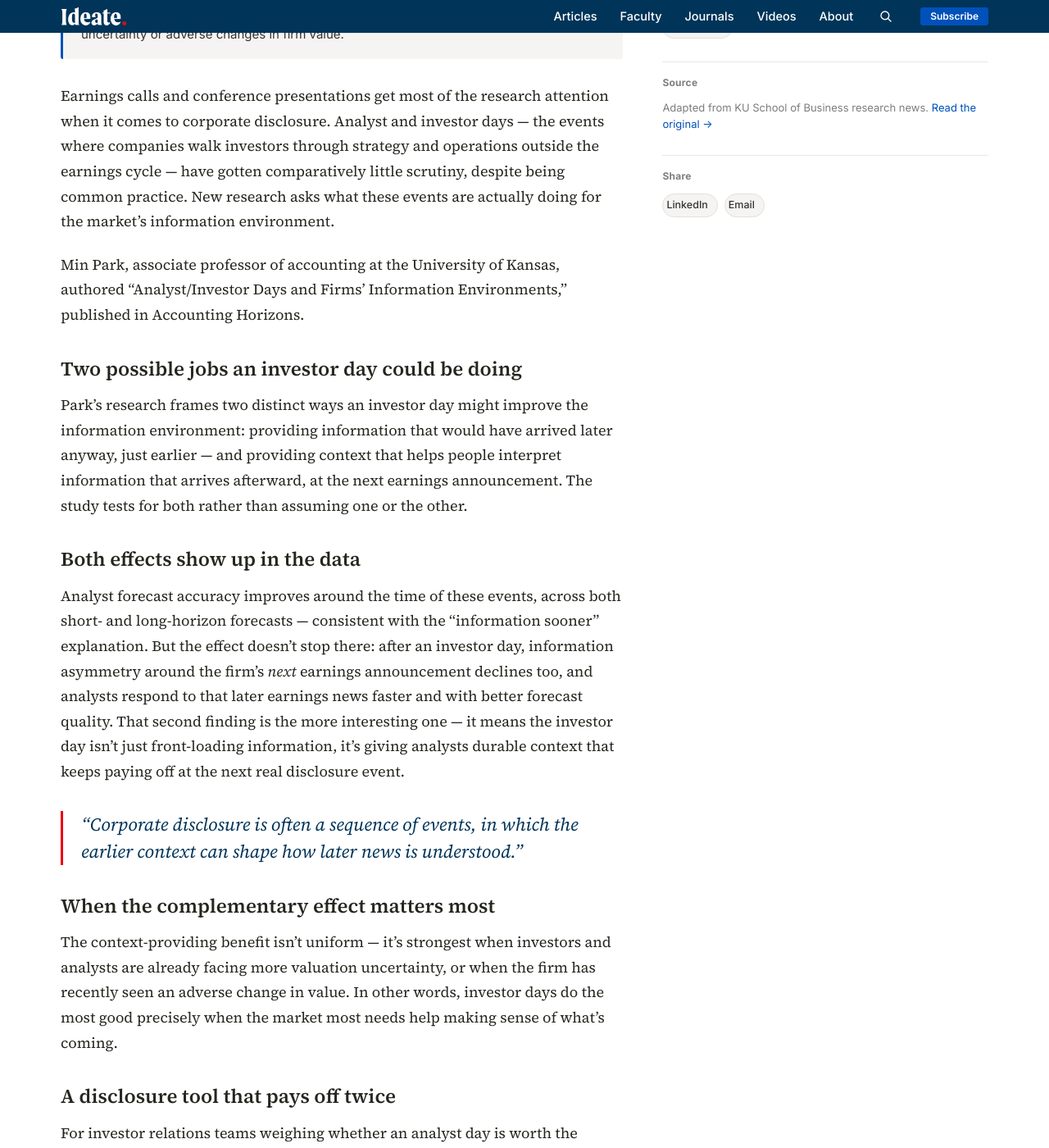
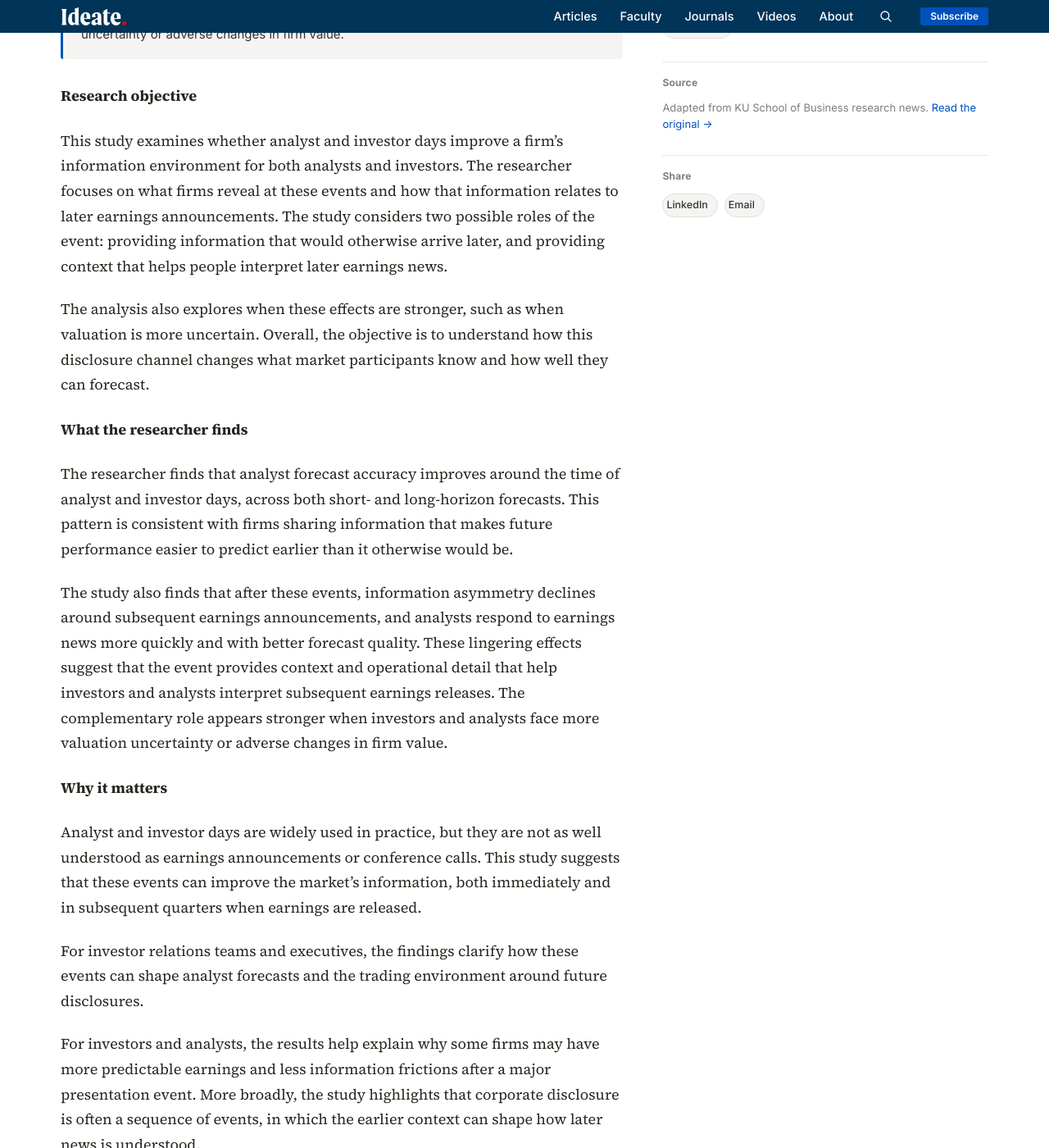
Before and after one commit to KUBschool/ideate, a Jekyll site: the page built from _articles/2025-01-01-investor-days-information-environment.md, in a window 1280 px wide and 1400 px high, scrolled down 1089 px. Shown: the whole window at 82% size. Built offline with Jekyll 4.4.1, drawn with Linux system fonts in a browser that asks for light colours; some of the changed text lies outside the part shown.

Commit message:
Update Article “2025-01-01-investor-days-information-environment”

```diff
--- a/_articles/2025-01-01-investor-days-information-environment.md
+++ b/_articles/2025-01-01-investor-days-information-environment.md
@@ -1,42 +1,45 @@
 ---
-title: "Investor days don't just deliver news early — they help investors read the earnings news that comes after"
-dek: "Analyst and investor days get less research attention than earnings calls, but new research finds they do double duty: giving markets information sooner, and giving investors context that makes the next earnings report easier to interpret."
+title: Investor days don't just deliver news early — they help investors read
+  the earnings news that comes after
+dek: "Analyst and investor days get less research attention than earnings calls,
+  but new research finds they do double duty: giving markets information sooner,
+  and giving investors context that makes the next earnings report easier to
+  interpret."
 topic: accounting
 faculty:
   - min-park
-byline: "Min Park"
-date: 2025-01-01
+byline: Min Park
+date: 2025-03-01
+image: /assets/uploads/investor-day.png
 image_tint: steam
 featured: false
-source_url: "https://business.ku.edu/research-and-faculty/accounting/research-insights"
-answer_box: >-
-  Research on analyst and investor days finds forecast accuracy improves
-  around these events across both short- and long-horizon forecasts,
-  and that information asymmetry declines around the firm's subsequent
-  earnings announcement — with analysts responding to that later
-  earnings news more quickly and with better forecast quality. The
-  complementary, context-providing effect is strongest when investors
-  face more valuation uncertainty or adverse changes in firm value.
+source_url: https://business.ku.edu/research-and-faculty/accounting/research-insights
+answer_box: Research on analyst and investor days finds forecast accuracy
+  improves around these events across both short- and long-horizon forecasts,
+  and that information asymmetry declines around the firm's subsequent earnings
+  announcement — with analysts responding to that later earnings news more
+  quickly and with better forecast quality. The complementary, context-providing
+  effect is strongest when investors face more valuation uncertainty or adverse
+  changes in firm value.
+journal: Accounting Horizons
+journal_url: https://publications.aaahq.org/accounting-horizons/article-abstract/39/1/199/12357/Analyst-Investor-Days-and-Firms-Information?redirectedFrom=fulltext
 ---
+#### Research objective
 
-Earnings calls and conference presentations get most of the research attention when it comes to corporate disclosure. Analyst and investor days — the events where companies walk investors through strategy and operations outside the earnings cycle — have gotten comparatively little scrutiny, despite being common practice. New research asks what these events are actually doing for the market's information environment.
+This study examines whether analyst and investor days improve a firm’s information environment for both analysts and investors. The researcher focuses on what firms reveal at these events and how that information relates to later earnings announcements. The study considers two possible roles of the event: providing information that would otherwise arrive later, and providing context that helps people interpret later earnings news.
 
-Min Park, associate professor of accounting at the University of Kansas, authored "Analyst/Investor Days and Firms' Information Environments," published in Accounting Horizons.
+The analysis also explores when these effects are stronger, such as when valuation is more uncertain. Overall, the objective is to understand how this disclosure channel changes what market participants know and how well they can forecast.
 
-## Two possible jobs an investor day could be doing
+#### What the researcher finds
 
-Park's research frames two distinct ways an investor day might improve the information environment: providing information that would have arrived later anyway, just earlier — and providing context that helps people interpret information that arrives afterward, at the next earnings announcement. The study tests for both rather than assuming one or the other.
+The researcher finds that analyst forecast accuracy improves around the time of analyst and investor days, across both short- and long-horizon forecasts. This pattern is consistent with firms sharing information that makes future performance easier to predict earlier than it otherwise would be.
 
-## Both effects show up in the data
+The study also finds that after these events, information asymmetry declines around subsequent earnings announcements, and analysts respond to earnings news more quickly and with better forecast quality. These lingering effects suggest that the event provides context and operational detail that help investors and analysts interpret subsequent earnings releases. The complementary role appears stronger when investors and analysts face more valuation uncertainty or adverse changes in firm value.
 
-Analyst forecast accuracy improves around the time of these events, across both short- and long-horizon forecasts — consistent with the "information sooner" explanation. But the effect doesn't stop there: after an investor day, information asymmetry around the firm's *next* earnings announcement declines too, and analysts respond to that later earnings news faster and with better forecast quality. That second finding is the more interesting one — it means the investor day isn't just front-loading information, it's giving analysts durable context that keeps paying off at the next real disclosure event.
+#### Why it matters
 
-> "Corporate disclosure is often a sequence of events, in which the earlier context can shape how later news is understood."
+Analyst and investor days are widely used in practice, but they are not as well understood as earnings announcements or conference calls. This study suggests that these events can improve the market's information, both immediately and in subsequent quarters when earnings are released.
 
-## When the complementary effect matters most
+For investor relations teams and executives, the findings clarify how these events can shape analyst forecasts and the trading environment around future disclosures.
 
-The context-providing benefit isn't uniform — it's strongest when investors and analysts are already facing more valuation uncertainty, or when the firm has recently seen an adverse change in value. In other words, investor days do the most good precisely when the market most needs help making sense of what's coming.
-
-## A disclosure tool that pays off twice
-
-For investor relations teams weighing whether an analyst day is worth the effort, Park's findings suggest the payoff isn't just the immediate news cycle — it compounds into a smoother, better-informed reaction to the next earnings report too. For investors, the research is a reminder that a firm's information environment isn't built by any single disclosure event in isolation, but by how earlier context shapes the market's ability to read what comes next.
+For investors and analysts, the results help explain why some firms may have more predictable earnings and less information frictions after a major presentation event. More broadly, the study highlights that corporate disclosure is often a sequence of events, in which the earlier context can shape how later news is understood.
```
Also changed, not shown: 1 other file.
